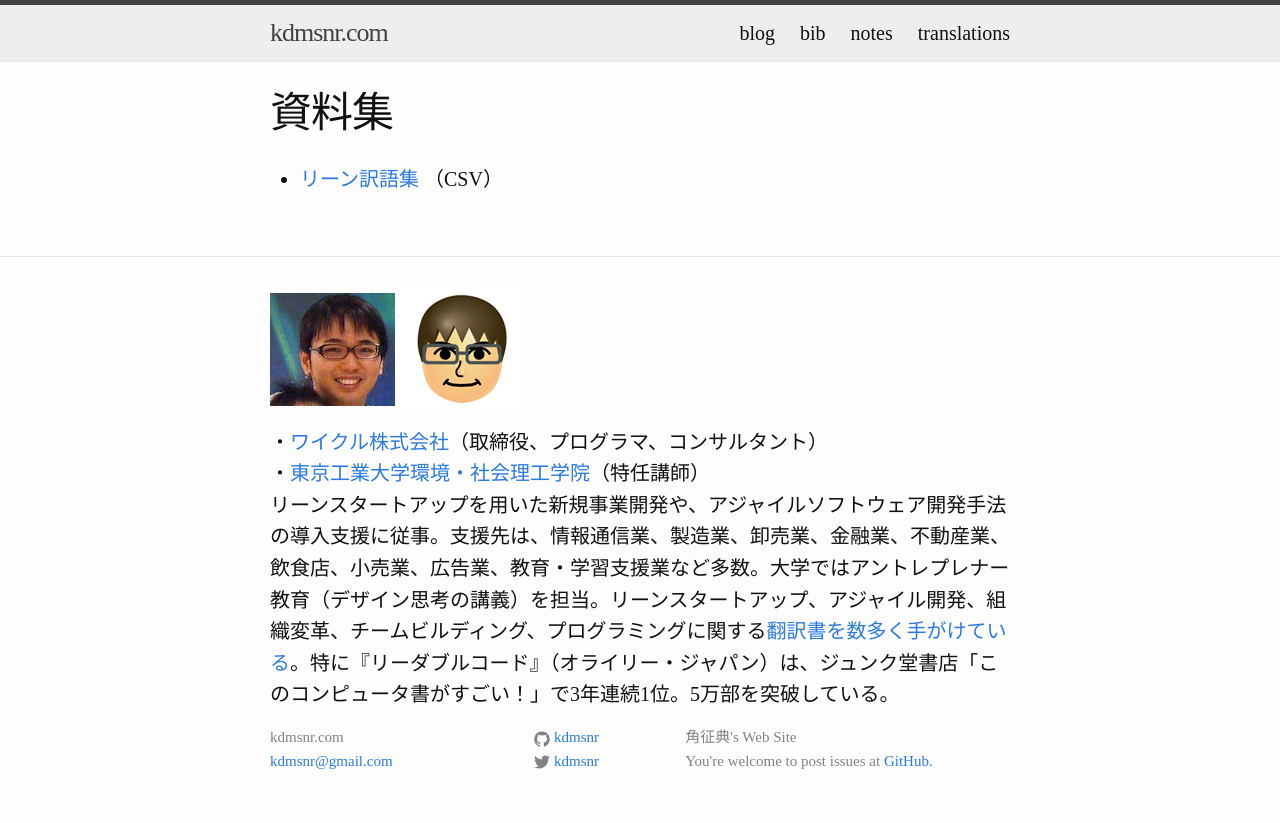
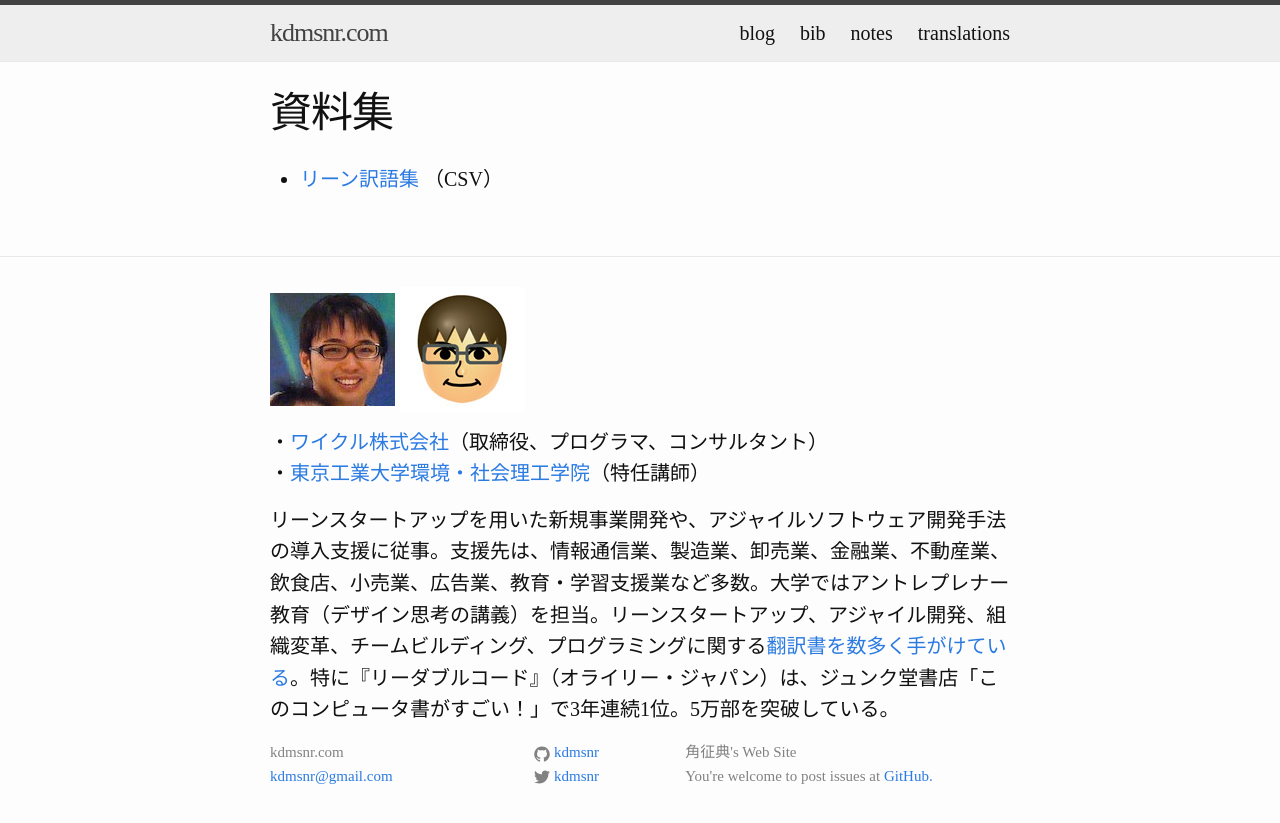
Before and after one commit to kdmsnr/kdmsnr.github.io, a Jekyll site: the page built from materials/index.md, in a window 1280 px wide. Shown: the top 823 px of the page. Built offline with Jekyll 4.4.1, drawn with Linux system fonts in a browser that asks for light colours; Markdown is read by kramdown in place of the engine named in the settings; comment, search, counter and statistics services are not loaded.

Commit message:
Update profile

```diff
--- a/_includes/profile.html
+++ b/_includes/profile.html
@@ -1,10 +1,12 @@
 <img src="/images/kdmsnr.jpg" />
 <img src="/images/kdmsnr-avator.jpg" />
-<div>
+<div class="profile">
+<p>
 ・<a href="http://www.waicrew.com">ワイクル株式会社</a>（取締役、プログラマ、コンサルタント）
 <br />
 ・<a href="http://t2r2.star.titech.ac.jp/cgi-bin/researcherinfo.cgi?q_researcher_content_number=CTT100692413">東京工業大学環境・社会理工学院</a>（特任講師）
+</p>
+<p>
+  リーンスタートアップを用いた新規事業開発や、アジャイルソフトウェア開発手法の導入支援に従事。支援先は、情報通信業、製造業、卸売業、金融業、不動産業、飲食店、小売業、広告業、教育・学習支援業など多数。大学ではアントレプレナー教育（デザイン思考の講義）を担当。リーンスタートアップ、アジャイル開発、組織変革、チームビルディング、プログラミングに関する<a href="http://www.amazon.co.jp/-/e/B00429JIAI">翻訳書を数多く手がけている</a>。特に『リーダブルコード』（オライリー・ジャパン）は、ジュンク堂書店「このコンピュータ書がすごい！」で3年連続1位。5万部を突破している。
+</p>
 </div>
-<div>
-  リーンスタートアップを用いた新規事業開発や、アジャイルソフトウェア開発手法の導入支援に従事。支援先は、情報通信業、製造業、卸売業、金融業、不動産業、飲食店、小売業、広告業、教育・学習支援業など多数。大学ではアントレプレナー教育（デザイン思考の講義）を担当。リーンスタートアップ、アジャイル開発、組織変革、チームビルディング、プログラミングに関する<a href="http://www.amazon.co.jp/-/e/B00429JIAI">翻訳書を数多く手がけている</a>。特に『リーダブルコード』（オライリー・ジャパン）は、ジュンク堂書店「このコンピュータ書がすごい！」で3年連続1位。5万部を突破している。
-</div>
```
